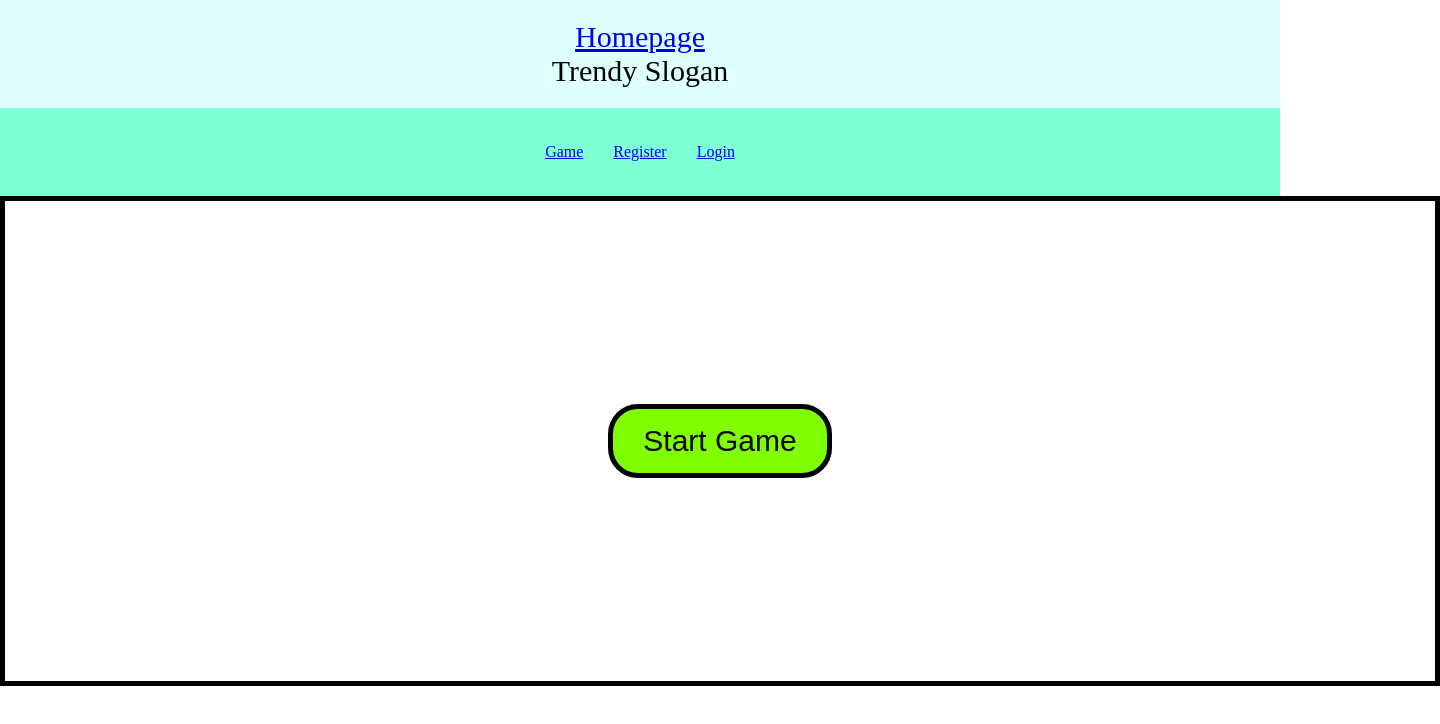
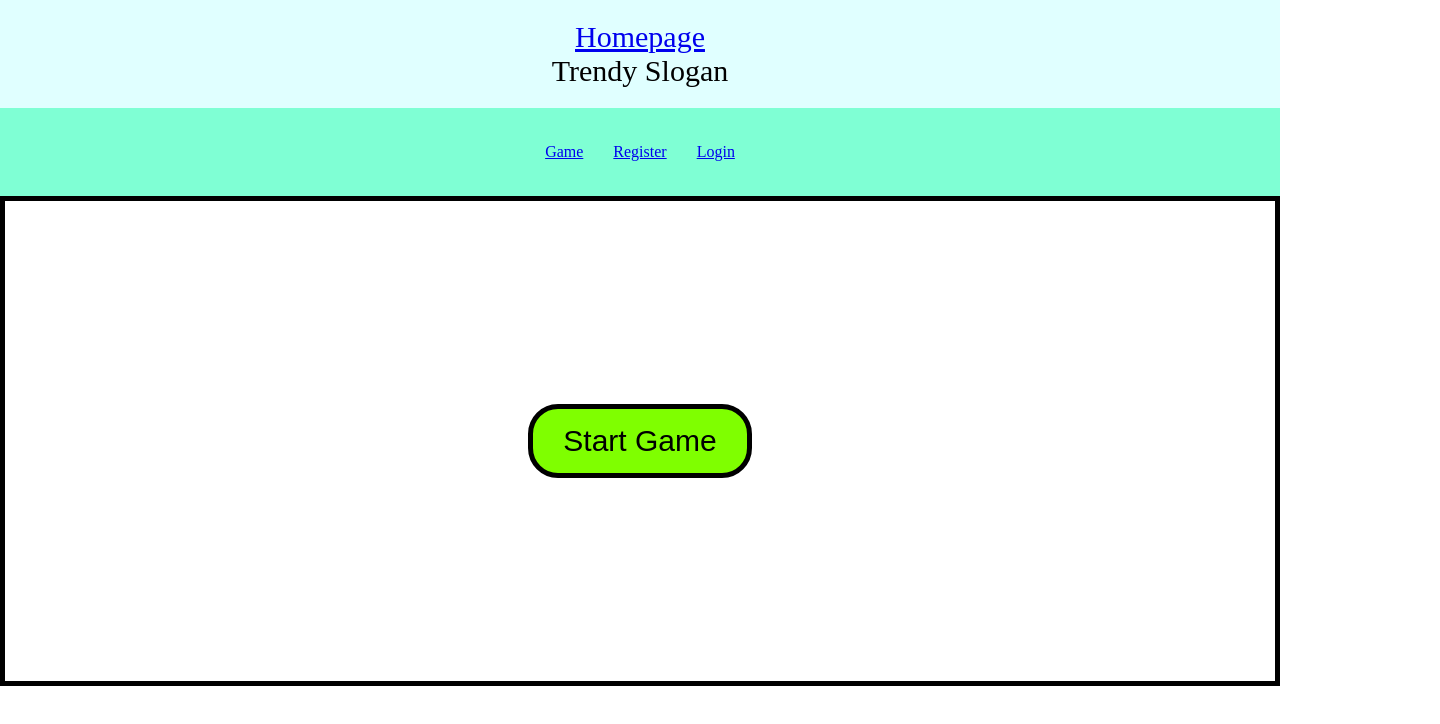
Before and after one commit to quantumomid/Atlas, a React (Create React App) app in the folder front-end/atlas-react-app/: page /game in a window 1280 px wide. Shown: the top 724 px of the page, 1440 px wide, since content can reach past the window. Built offline with nearby package versions, Linux system fonts and the light colour scheme; no server answers.

Commit message:
remove hard coded width

```diff
--- a/front-end/atlas-react-app/src/Game.css
+++ b/front-end/atlas-react-app/src/Game.css
@@ -2,12 +2,11 @@
     padding: 0px;
     margin: 0px;
     display: flex;
-    width: 1430px;
     flex-direction: column;
     border: solid black 5px;
-    height: 480px;
     justify-content: center;
     align-items: center;
+    height: 480px;
 }
 
 .game-page button{
@@ -85,7 +84,6 @@
 }
 
 .game-container {
-    width: 1000px;
     display: flex;
     flex-direction: column;
     justify-content: center;
--- a/front-end/atlas-react-app/src/Homepage.css
+++ b/front-end/atlas-react-app/src/Homepage.css
@@ -2,7 +2,6 @@
     padding: 0px;
     margin: 0px;
     display: flex;
-    width: 1430px;
     flex-direction: column;
     border: solid black 5px;
     height: 480px;
```
